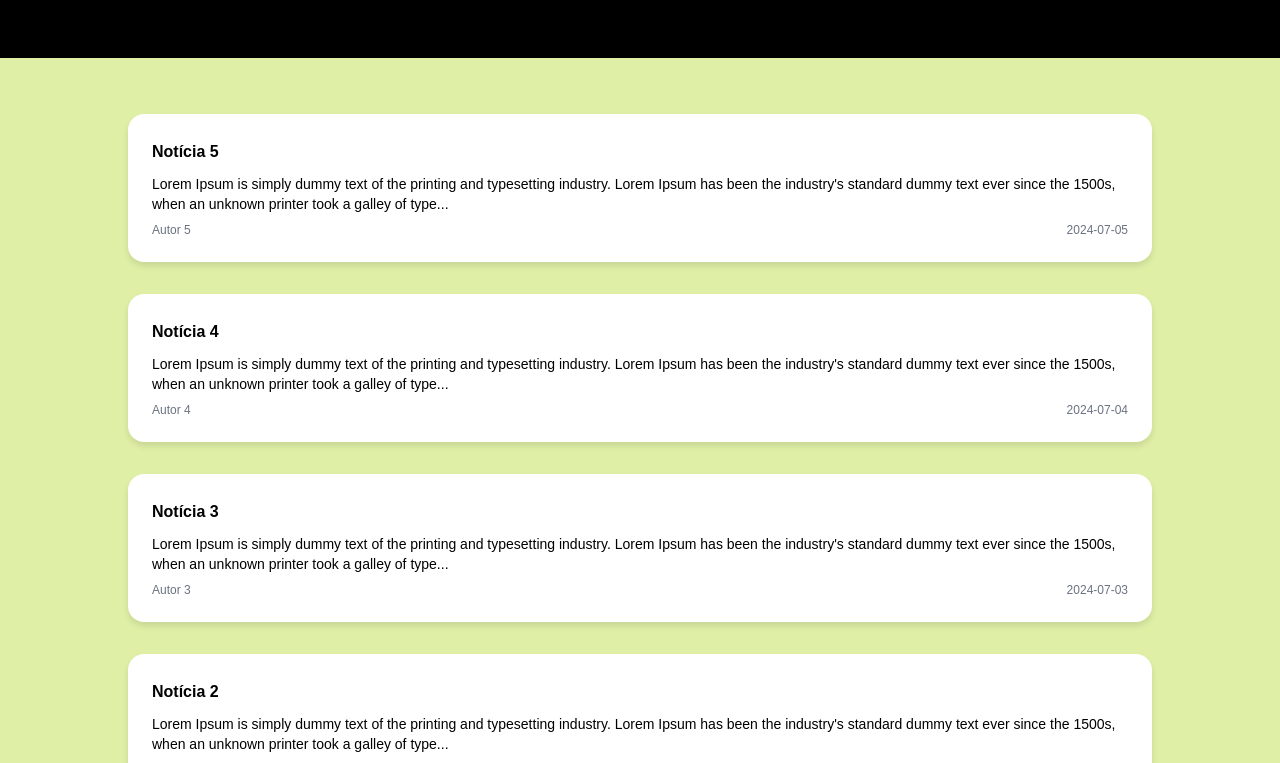
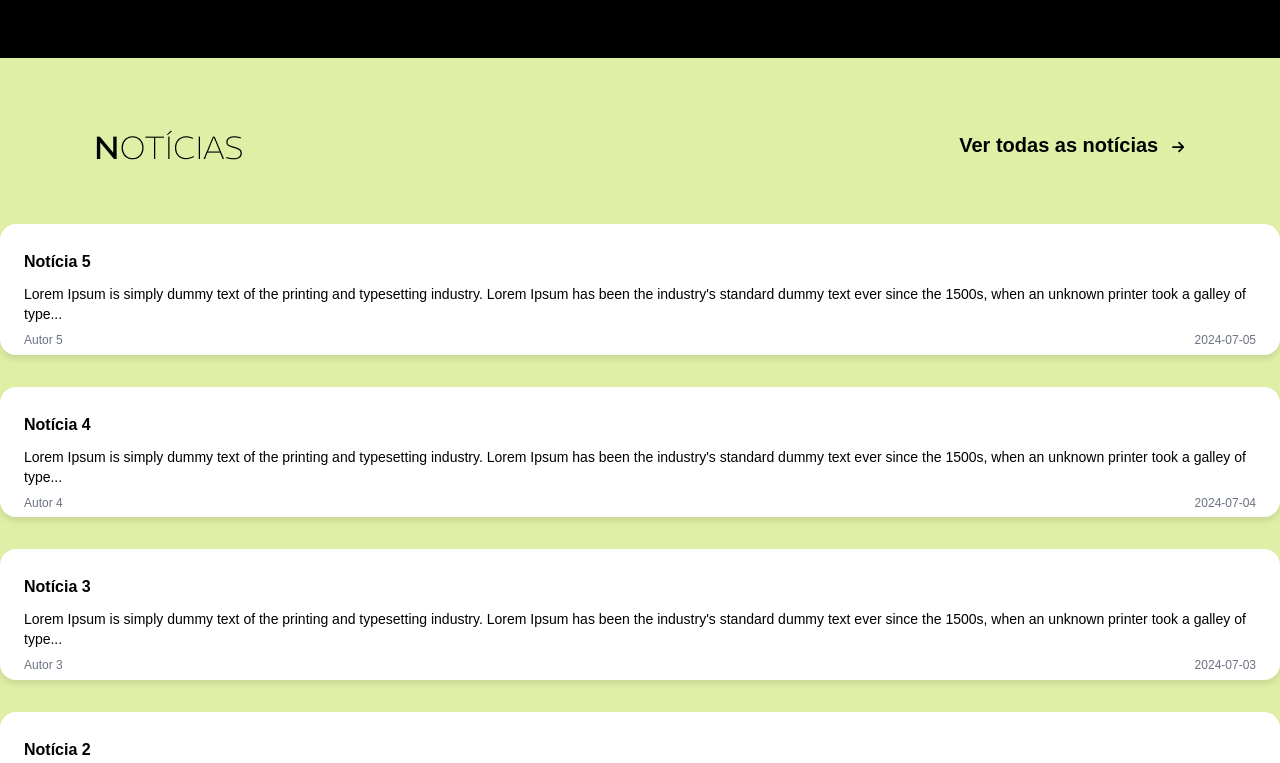
Before and after one commit to codesgroup/codesgroup.github.io, a React (Create React App) app: page / in a window 1280 px wide. Shown: the part 2492-3255 px from the top of the page. Built offline with nearby package versions, Linux system fonts and the light colour scheme.

Commit message:
feat: ajustes do css

```diff
--- a/package.json
+++ b/package.json
@@ -4,6 +4,8 @@
   "version": "0.1.0",
   "private": true,
   "dependencies": {
+    "@fortawesome/free-solid-svg-icons": "^6.6.0",
+    "@fortawesome/react-fontawesome": "^0.2.2",
     "@tailwindcss/line-clamp": "^0.4.4",
     "@testing-library/jest-dom": "^5.17.0",
     "@testing-library/react": "^13.4.0",
--- a/src/components/Noticia.jsx
+++ b/src/components/Noticia.jsx
@@ -2,7 +2,7 @@ import React from 'react';
 
 const Noticia = ({ title, author, text, date }) => {
   return (
-    <div className="bg-white rounded-2xl shadow-md overflow-hidden w-full max-w-4xl m-4 transform transition-transform duration-300 hover:scale-105 p-6">
+    <div className="bg-white rounded-2xl shadow-md overflow-hidden w-full max-w-custom m-4 transform transition-transform duration-300 hover:scale-105 p-6">
       <div className="h-full flex flex-col justify-between">
         <h2 className="text-lg font-semibold text-black text-base mb-2">{title}</h2>
         <p className="text-black text-sm font-normal mb-2">{text}</p>
--- a/src/components/Noticias.jsx
+++ b/src/components/Noticias.jsx
@@ -1,6 +1,9 @@
 import React, { useState, useEffect } from 'react';
+import { FontAwesomeIcon } from '@fortawesome/react-fontawesome';
+import { faArrowRight } from '@fortawesome/free-solid-svg-icons';
 import Noticia from './Noticia';
 import './noticias.css';
+import NoticiasLogo from '../assets/NOTÍCIAS.png';
 
 const Noticias = () => {
   const [noticias, setNoticias] = useState([]);
@@ -26,6 +29,12 @@ const Noticias = () => {
 
   return (
     <div id='noticias' className="py-10 min-h-[105vh] flex flex-col items-center" style={{ backgroundColor: '#DFEFA6' }}>
+      <div className="w-full flex justify-between items-start mb-12">
+        <img src={NoticiasLogo} alt="Imagem" className="pl-24 pt-8" />
+        <a href="/another-page" className="link-custom mt-8 mr-24">
+          Ver todas as notícias <FontAwesomeIcon icon={faArrowRight} className="icon-custom" />
+        </a>
+      </div>
       {noticias.length > 0 ? (
         noticias.map((noticia, index) => (
           <Noticia
--- a/src/components/noticias.css
+++ b/src/components/noticias.css
@@ -32,6 +32,9 @@ body {
   max-width: 64rem;
 }
 
+.max-w-custom {
+  max-width: 80rem;
+}
 .m-4 {
   margin: 1rem;
 }
@@ -113,3 +116,21 @@ body {
   justify-content: space-between;
   align-items: center;
 }
+
+.link-custom {
+  color: black;
+  font-size: 1.25rem;
+  text-decoration: none;
+  transition: all 0.3s ease;
+  font-weight: bold;
+}
+
+.link-custom:hover {
+  font-weight: bold;
+  text-decoration: underline;
+}
+
+.icon-custom {
+  font-size: 0.875rem;
+  margin-left: 0.5rem;
+}
```
Also changed, not shown: src/assets/NOTÍCIAS.png (added), 1 other file (tests, documents, lock files or other folders).
